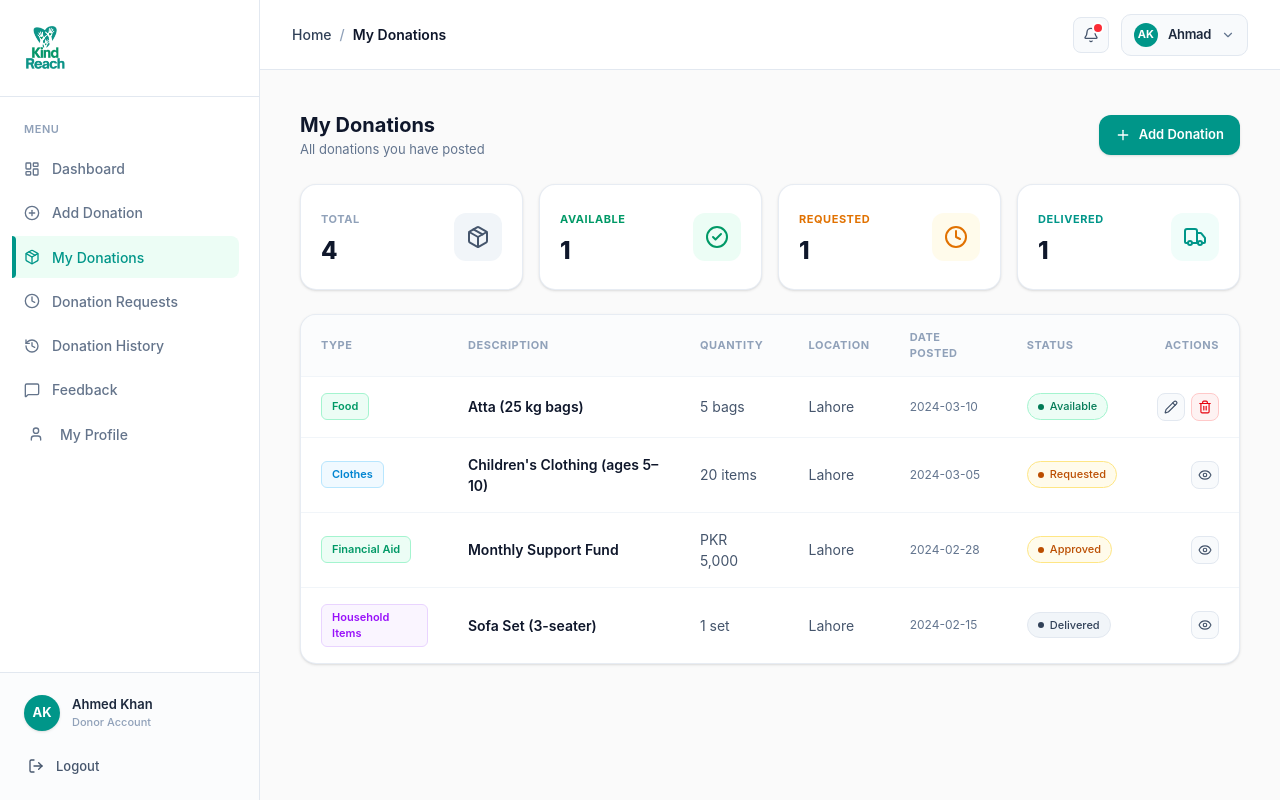
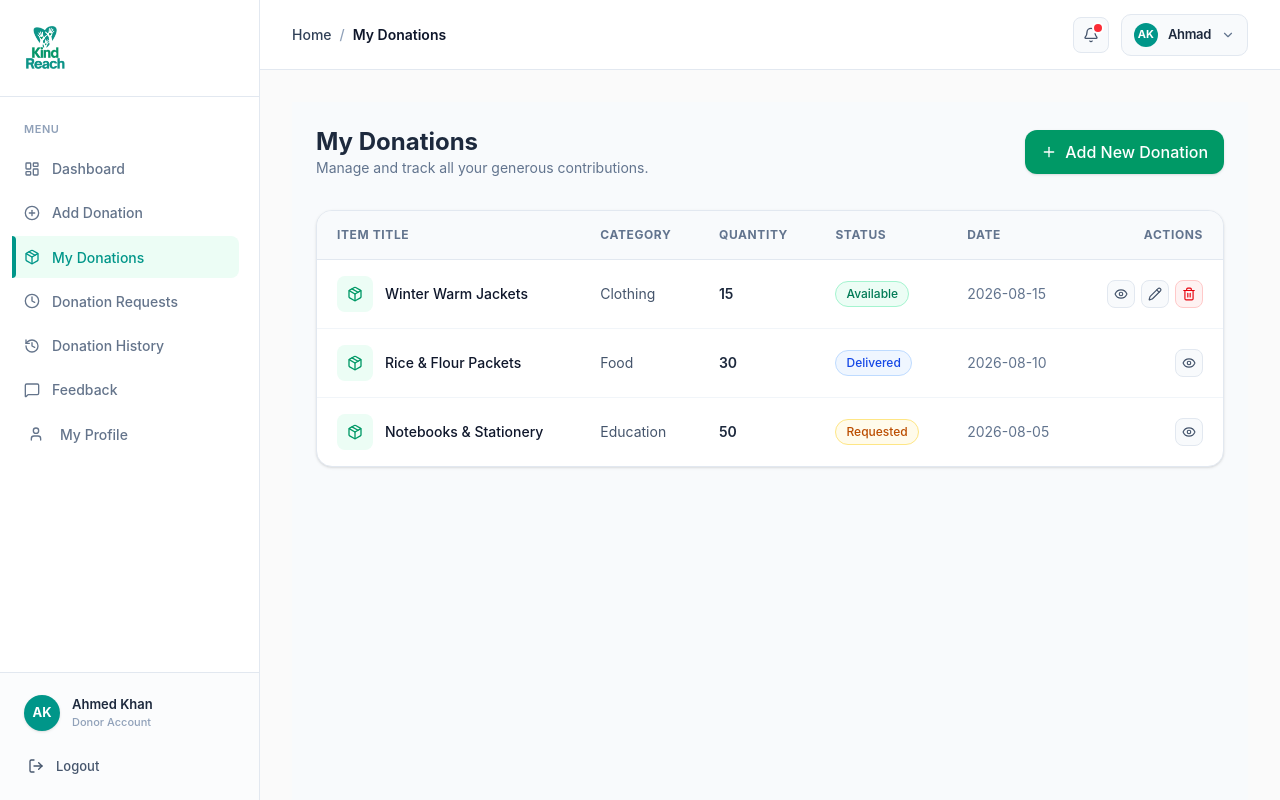
Before and after one commit to kashif-portfolio/kindreach-web, a React (Vite) app: page /donor/my-donations in a window 1280 px wide. Built offline with nearby package versions, Linux system fonts and the light colour scheme.

Commit message:
Fix modal open issue by connecting Eye button onClick event

```diff
--- a/src/components/donor/DonationDetailsModal.jsx
+++ b/src/components/donor/DonationDetailsModal.jsx
@@ -0,0 +1,103 @@
+import React from 'react';
+import { X, Pencil, Tag, FileText, Hash, MapPin, Calendar, CheckCircle } from 'lucide-react';
+
+export default function DonationDetails({ isOpen, onClose, donation, onEdit }) {
+    if (!isOpen || !donation) return null;
+
+    return (
+        <div className="fixed inset-0 z-50 flex items-center justify-center bg-black/50 backdrop-blur-xs p-4">
+            <div className="bg-white rounded-2xl shadow-xl max-w-lg w-full overflow-hidden border border-slate-100 animate-in fade-in zoom-in-95 duration-200">
+
+                {/* Modal Header */}
+                <div className="flex items-center justify-between px-6 py-4 border-b border-slate-100 bg-slate-50/50">
+                    <h3 className="font-bold text-slate-800 text-lg">Donation Details</h3>
+                    <button
+                        onClick={onClose}
+                        className="p-1.5 rounded-lg text-slate-400 hover:text-slate-600 hover:bg-slate-100 transition-colors cursor-pointer"
+                    >
+                        <X className="w-5 h-5" />
+                    </button>
+                </div>
+
+                {/* Modal Body (Details list jaisa aapke design mein hai) */}
+                <div className="p-6 space-y-4 text-sm">
+                    {/* Type / Category */}
+                    <div className="flex items-center justify-between py-2.5 border-b border-slate-100">
+                        <span className="text-slate-500 font-medium flex items-center gap-2">
+                            <Tag className="w-4 h-4 text-slate-400" /> Type
+                        </span>
+                        <span className="px-3 py-1 rounded-full bg-emerald-50 text-emerald-700 font-medium text-xs border border-emerald-200">
+                            {donation.category}
+                        </span>
+                    </div>
+
+                    {/* Description */}
+                    <div className="flex items-center justify-between py-2.5 border-b border-slate-100">
+                        <span className="text-slate-500 font-medium flex items-center gap-2">
+                            <FileText className="w-4 h-4 text-slate-400" /> Description
+                        </span>
+                        <span className="text-slate-800 font-medium">{donation.description || 'N/A'}</span>
+                    </div>
+
+                    {/* Quantity */}
+                    <div className="flex items-center justify-between py-2.5 border-b border-slate-100">
+                        <span className="text-slate-500 font-medium flex items-center gap-2">
+                            <Hash className="w-4 h-4 text-slate-400" /> Quantity
+                        </span>
+                        <span className="text-slate-800 font-medium">{donation.quantity}</span>
+                    </div>
+
+                    {/* Location */}
+                    <div className="flex items-center justify-between py-2.5 border-b border-slate-100">
+                        <span className="text-slate-500 font-medium flex items-center gap-2">
+                            <MapPin className="w-4 h-4 text-slate-400" /> Location
+                        </span>
+                        <span className="text-slate-800 font-medium">{donation.location}</span>
+                    </div>
+
+                    {/* Date Posted */}
+                    <div className="flex items-center justify-between py-2.5 border-b border-slate-100">
+                        <span className="text-slate-500 font-medium flex items-center gap-2">
+                            <Calendar className="w-4 h-4 text-slate-400" /> Date Posted
+                        </span>
+                        <span className="text-slate-800 font-medium">{donation.date}</span>
+                    </div>
+
+                    {/* Status */}
+                    <div className="flex items-center justify-between py-2.5">
+                        <span className="text-slate-500 font-medium flex items-center gap-2">
+                            <CheckCircle className="w-4 h-4 text-slate-400" /> Status
+                        </span>
+                        <span className={`px-3 py-1 rounded-full font-medium text-xs ${donation.status === 'Available'
+                                ? 'bg-emerald-50 text-emerald-700 border border-emerald-200'
+                                : donation.status === 'Delivered'
+                                    ? 'bg-blue-50 text-blue-700 border border-blue-200'
+                                    : 'bg-amber-50 text-amber-700 border border-amber-200'
+                            }`}>
+                            {donation.status}
+                        </span>
+                    </div>
+                </div>
+
+                {/* Modal Footer */}
+                <div className="flex items-center justify-end gap-3 px-6 py-3.5 bg-slate-50 border-t border-slate-100">
+                    <button
+                        onClick={onClose}
+                        className="px-4 py-2 rounded-xl text-sm font-medium text-slate-700 bg-white border border-slate-200 hover:bg-slate-100 transition-colors cursor-pointer"
+                    >
+                        Close
+                    </button>
+                    {donation.status === 'Available' && (
+                        <button
+                            onClick={onEdit}
+                            className="flex items-center gap-1.5 px-4 py-2 rounded-xl text-sm font-medium text-white bg-emerald-600 hover:bg-emerald-700 transition-colors shadow-sm cursor-pointer"
+                        >
+                            <Pencil className="w-4 h-4" /> Edit
+                        </button>
+                    )}
+                </div>
+
+            </div>
+        </div>
+    );
+}
--- a/src/pages/donor/MyDonations.jsx
+++ b/src/pages/donor/MyDonations.jsx
@@ -1,208 +1,135 @@
-import React, { useState } from "react";
-import {
-    Package,
-    CheckCircle2,
-    Clock,
-    Truck,
-    Plus,
-    Pencil,
-    Trash2,
-    Eye
-} from "lucide-react";
-import { Link } from "react-router-dom"; // Agar react-router use kar rahe hain
+import React, { useState } from 'react';
+import { useNavigate } from 'react-router-dom';
+import { Eye, Pencil, Trash2, Plus, Package } from 'lucide-react';
+import DonationDetails from '../../components/donor/DonationDetailsModal';
 
 export default function MyDonations() {
-    // Sample data - ap isay apni API/Backend se replace kar lena
+    // Dummy state for donations
     const [donations, setDonations] = useState([
         {
             id: 1,
-            type: "Food",
-            typeColor: "bg-emerald-50 text-emerald-600 border-emerald-200",
-            description: "Atta (25 kg bags)",
-            quantity: "5 bags",
-            location: "Lahore",
-            datePosted: "2024-03-10",
-            status: "Available",
-            statusColor: "bg-emerald-50 text-emerald-700 border-emerald-200 dot-emerald",
+            title: 'Winter Warm Jackets',
+            category: 'Clothing',
+            quantity: 15,
+            status: 'Available',
+            date: '2026-08-15',
+            description: 'High-quality winter warm jackets.',
+            location: 'Lahore',
         },
         {
             id: 2,
-            type: "Clothes",
-            typeColor: "bg-sky-50 text-sky-600 border-sky-200",
-            description: "Children's Clothing (ages 5–10)",
-            quantity: "20 items",
-            location: "Lahore",
-            datePosted: "2024-03-05",
-            status: "Requested",
-            statusColor: "bg-amber-50 text-amber-700 border-amber-200",
+            title: 'Rice & Flour Packets',
+            category: 'Food',
+            quantity: 30,
+            status: 'Delivered',
+            date: '2026-08-10',
+            description: 'Atta (25 kg bags) and rice packets.',
+            location: 'Shakargarh',
         },
         {
             id: 3,
-            type: "Financial Aid",
-            typeColor: "bg-emerald-50 text-emerald-600 border-emerald-200",
-            description: "Monthly Support Fund",
-            quantity: "PKR 5,000",
-            location: "Lahore",
-            datePosted: "2024-02-28",
-            status: "Approved",
-            statusColor: "bg-amber-50 text-amber-700 border-amber-200",
-        },
-        {
-            id: 4,
-            type: "Household Items",
-            typeColor: "bg-purple-50 text-purple-600 border-purple-200",
-            description: "Sofa Set (3-seater)",
-            quantity: "1 set",
-            location: "Lahore",
-            datePosted: "2024-02-15",
-            status: "Delivered",
-            statusColor: "bg-slate-100 text-slate-700 border-slate-200",
+            title: 'Notebooks & Stationery',
+            category: 'Education',
+            quantity: 50,
+            status: 'Requested',
+            date: '2026-08-05',
+            description: 'School notebooks and ballpoints.',
+            location: 'Islamabad',
         },
     ]);
 
+    const navigate = useNavigate();
+    // Modal States
+    const [isViewModalOpen, setIsViewModalOpen] = useState(false);
+    const [selectedDonation, setSelectedDonation] = useState(null);
+
+    // Open View Modal Handler
+    const handleViewClick = (item) => {
+        setSelectedDonation(item);
+        setIsViewModalOpen(true);
+    };
+
     return (
-        <div className="flex flex-col gap-6 p-2">
-            {/* Page Header */}
-            <div className="flex items-center justify-between">
+        <div className="max-w-6xl mx-auto p-6 bg-slate-50 min-h-screen">
+            {/* Header Section */}
+            <div className="flex flex-col md:flex-row md:items-center md:justify-between mb-8 gap-4">
                 <div>
-                    <h1 className="text-[20px] font-bold text-slate-900">My Donations</h1>
-                    <p className="text-[13px] text-slate-500">All donations you have posted</p>
+                    <h1 className="text-2xl font-bold text-slate-800">My Donations</h1>
+                    <p className="text-sm text-slate-500">Manage and track all your generous contributions.</p>
                 </div>
-                <Link
-                    to="/donor/add-donation"
-                    className="px-4 py-2.5 bg-[#009689] hover:bg-[#007b70] text-white text-[13px] font-semibold rounded-xl transition-colors shadow-sm flex items-center gap-2"
+                <button
+                    onClick={() => navigate('/donor/add-donation')}
+                    className="flex items-center justify-center gap-2 bg-emerald-600 hover:bg-emerald-700 text-white px-4 py-2.5 rounded-xl font-medium transition-colors shadow-sm cursor-pointer"
                 >
                     <Plus className="w-4 h-4" />
-                    <span>Add Donation</span>
-                </Link>
+                    <span>Add New Donation</span>
+                </button>
             </div>
 
-            {/* Stats Cards Grid */}
-            <div className="grid grid-cols-1 sm:grid-cols-2 lg:grid-cols-4 gap-4">
-                {/* Total Card */}
-                <div className="bg-white p-5 rounded-2xl border border-slate-200/80 shadow-sm flex items-center justify-between">
-                    <div>
-                        <span className="text-[11px] font-bold uppercase tracking-wider text-slate-400">Total</span>
-                        <h3 className="text-[24px] font-extrabold text-slate-900 mt-1">4</h3>
-                    </div>
-                    <div className="w-12 h-12 rounded-xl bg-slate-100 text-slate-600 flex items-center justify-center">
-                        <Package className="w-6 h-6" />
-                    </div>
-                </div>
-
-                {/* Available Card */}
-                <div className="bg-white p-5 rounded-2xl border border-slate-200/80 shadow-sm flex items-center justify-between">
-                    <div>
-                        <span className="text-[11px] font-bold uppercase tracking-wider text-emerald-600">Available</span>
-                        <h3 className="text-[24px] font-extrabold text-slate-900 mt-1">1</h3>
-                    </div>
-                    <div className="w-12 h-12 rounded-xl bg-emerald-50 text-emerald-600 flex items-center justify-center">
-                        <CheckCircle2 className="w-6 h-6" />
-                    </div>
-                </div>
-
-                {/* Requested Card */}
-                <div className="bg-white p-5 rounded-2xl border border-slate-200/80 shadow-sm flex items-center justify-between">
-                    <div>
-                        <span className="text-[11px] font-bold uppercase tracking-wider text-amber-600">Requested</span>
-                        <h3 className="text-[24px] font-extrabold text-slate-900 mt-1">1</h3>
-                    </div>
-                    <div className="w-12 h-12 rounded-xl bg-amber-50 text-amber-600 flex items-center justify-center">
-                        <Clock className="w-6 h-6" />
-                    </div>
-                </div>
-
-                {/* Delivered Card */}
-                <div className="bg-white p-5 rounded-2xl border border-slate-200/80 shadow-sm flex items-center justify-between">
-                    <div>
-                        <span className="text-[11px] font-bold uppercase tracking-wider text-teal-600">Delivered</span>
-                        <h3 className="text-[24px] font-extrabold text-slate-900 mt-1">1</h3>
-                    </div>
-                    <div className="w-12 h-12 rounded-xl bg-teal-50 text-teal-600 flex items-center justify-center">
-                        <Truck className="w-6 h-6" />
-                    </div>
-                </div>
-            </div>
-
-            {/* Donations Table Card */}
-            <div className="bg-white rounded-2xl border border-slate-200/80 shadow-sm overflow-hidden">
+            {/* Table Container */}
+            <div className="bg-white border border-slate-200 rounded-2xl shadow-sm overflow-hidden">
                 <div className="overflow-x-auto">
                     <table className="w-full text-left border-collapse">
                         <thead>
-                            <tr className="border-b border-slate-100 bg-slate-50/50 text-[11px] font-bold text-slate-400 uppercase tracking-wider">
-                                <th className="py-3.5 px-5">Type</th>
-                                <th className="py-3.5 px-5">Description</th>
-                                <th className="py-3.5 px-5">Quantity</th>
-                                <th className="py-3.5 px-5">Location</th>
-                                <th className="py-3.5 px-5">Date Posted</th>
-                                <th className="py-3.5 px-5">Status</th>
-                                <th className="py-3.5 px-5 text-right">Actions</th>
+                            <tr className="bg-slate-50 border-b border-slate-200 text-xs font-semibold text-slate-500 uppercase tracking-wider">
+                                <th className="py-4 px-5">Item Title</th>
+                                <th className="py-4 px-5">Category</th>
+                                <th className="py-4 px-5">Quantity</th>
+                                <th className="py-4 px-5">Status</th>
+                                <th className="py-4 px-5">Date</th>
+                                <th className="py-4 px-5 text-right">Actions</th>
                             </tr>
                         </thead>
-                        <tbody className="divide-y divide-slate-100 text-[14px] text-slate-700">
+                        <tbody className="divide-y divide-slate-100 text-sm text-slate-700">
                             {donations.map((item) => (
                                 <tr key={item.id} className="hover:bg-slate-50/50 transition-colors">
-                                    {/* Type */}
+                                    <td className="py-4 px-5 font-medium text-slate-900 flex items-center gap-3">
+                                        <div className="w-9 h-9 rounded-lg bg-emerald-50 text-emerald-600 flex items-center justify-center font-bold">
+                                            <Package className="w-4 h-4" />
+                                        </div>
+                                        {item.title}
+                                    </td>
+                                    <td className="py-4 px-5 text-slate-600">{item.category}</td>
+                                    <td className="py-4 px-5 font-semibold text-slate-800">{item.quantity}</td>
                                     <td className="py-4 px-5">
-                                        <span className={`inline-flex px-2.5 py-1 rounded-md text-[11px] font-semibold border ${item.typeColor}`}>
-                                            {item.type}
-                                        </span>
-                                    </td>
-
-                                    {/* Description */}
-                                    <td className="py-4 px-5 font-semibold text-slate-900">
-                                        {item.description}
-                                    </td>
-
-                                    {/* Quantity */}
-                                    <td className="py-4 px-5 text-slate-600">
-                                        {item.quantity}
-                                    </td>
-
-                                    {/* Location */}
-                                    <td className="py-4 px-5 text-slate-600">
-                                        {item.location}
-                                    </td>
-
-                                    {/* Date Posted */}
-                                    <td className="py-4 px-5 text-slate-500 text-[12px]">
-                                        {item.datePosted}
-                                    </td>
-
-                                    {/* Status */}
-                                    <td className="py-4 px-5">
-                                        <span className={`inline-flex items-center gap-1.5 px-2.5 py-1 rounded-full text-[11px] font-medium border ${item.statusColor}`}>
-                                            <span className="w-1.5 h-1.5 rounded-full bg-current"></span>
+                                        <span className={`inline-flex items-center px-2.5 py-1 rounded-full text-xs font-medium ${item.status === 'Available'
+                                                ? 'bg-emerald-50 text-emerald-700 border border-emerald-200'
+                                                : item.status === 'Delivered'
+                                                    ? 'bg-blue-50 text-blue-700 border border-blue-200'
+                                                    : 'bg-amber-50 text-amber-700 border border-amber-200'
+                                            }`}>
                                             {item.status}
                                         </span>
                                     </td>
+                                    <td className="py-4 px-5 text-slate-500">{item.date}</td>
 
-                                    {/* Actions (Conditional logic: Requested items cannot be edited/deleted easily) */}
+                                    {/* Actions Section */}
                                     <td className="py-4 px-5 text-right">
                                         <div className="flex items-center justify-end gap-1.5">
-                                            {item.status === "Available" ? (
+                                            {/* View Button - Yahan onClick add kar diya hai */}
+                                            <button
+                                                onClick={() => handleViewClick(item)}
+                                                title="View Details"
+                                                className="p-1.5 rounded-lg bg-slate-50 hover:bg-slate-100 text-slate-600 border border-slate-200 transition-colors cursor-pointer"
+                                            >
+                                                <Eye className="w-3.5 h-3.5" />
+                                            </button>
+
+                                            {item.status === "Available" && (
                                                 <>
                                                     <button
                                                         title="Edit"
-                                                        className="p-1.5 rounded-lg bg-slate-50 hover:bg-slate-100 text-slate-600 border border-slate-200 transition-colors"
+                                                        className="p-1.5 rounded-lg bg-slate-50 hover:bg-slate-100 text-slate-600 border border-slate-200 transition-colors cursor-pointer"
                                                     >
                                                         <Pencil className="w-3.5 h-3.5" />
                                                     </button>
                                                     <button
                                                         title="Delete"
-                                                        className="p-1.5 rounded-lg bg-red-50 hover:bg-red-100 text-red-600 border border-red-200 transition-colors"
+                                                        className="p-1.5 rounded-lg bg-red-50 hover:bg-red-100 text-red-600 border border-red-200 transition-colors cursor-pointer"
                                                     >
                                                         <Trash2 className="w-3.5 h-3.5" />
                                                     </button>
                                                 </>
-                                            ) : (
-                                                // Requested / Approved / Delivered items get restricted or view-only action
-                                                <button
-                                                    title="View Details"
-                                                    className="p-1.5 rounded-lg bg-slate-50 hover:bg-slate-100 text-slate-600 border border-slate-200 transition-colors"
-                                                >
-                                                    <Eye className="w-3.5 h-3.5" />
-                                                </button>
                                             )}
                                         </div>
                                     </td>
@@ -212,6 +139,16 @@ export default function MyDonations() {
                     </table>
                 </div>
             </div>
+
+            {/* Render Donation Details Modal Component */}
+            <DonationDetails
+                isOpen={isViewModalOpen}
+                onClose={() => setIsViewModalOpen(false)}
+                donation={selectedDonation}
+                onEdit={() => {
+                    setIsViewModalOpen(false);
+                }}
+            />
         </div>
     );
 }
```
